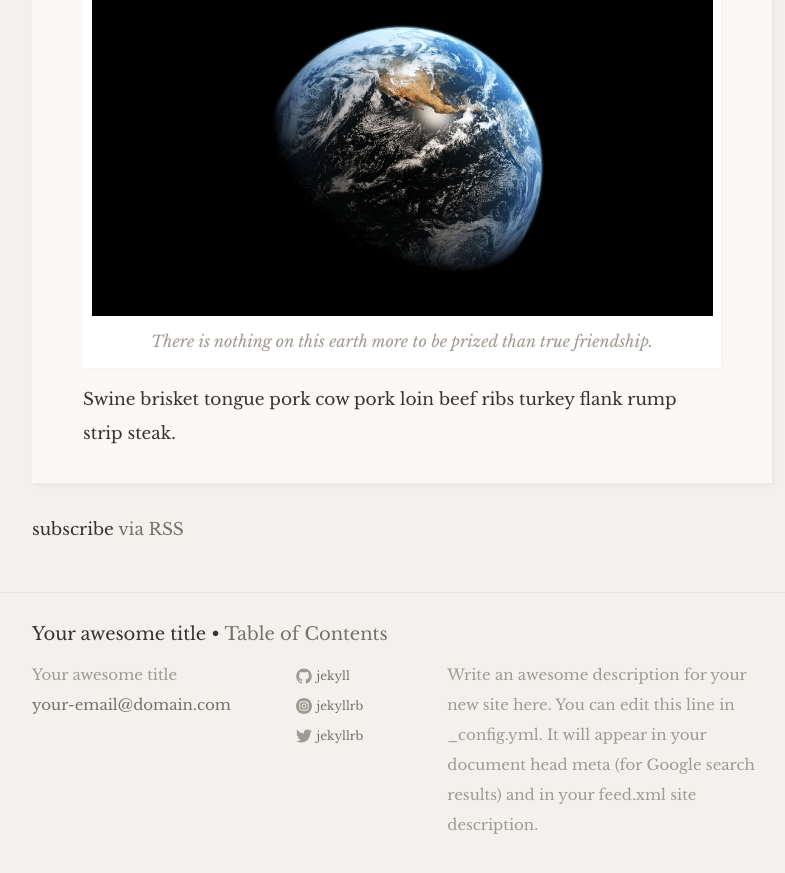
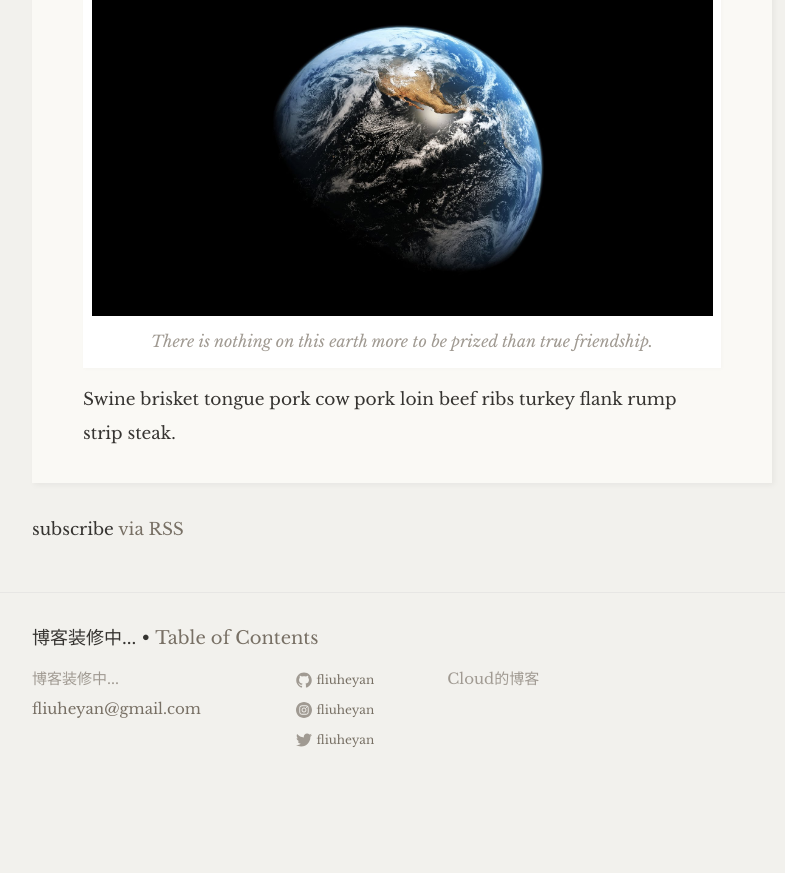
Before and after one commit to fliuheyan/fliuheyan.github.io, a Jekyll site: the page built from index.html, in a window 1280 px wide and 900 px high, scrolled down 1725 px. Shown: the top 873 px of the window, without its empty margins (238-1023 px from the left). Built offline with Jekyll 4.4.1, drawn with Linux system fonts in a browser that asks for light colours; some web fonts are replaced; after the commit the page ends 2539 px from its top, so only the background shows below that; some of the changed text lies outside the part shown.

Commit message:
change config file

```diff
--- a/_config.yml
+++ b/_config.yml
@@ -13,17 +13,15 @@
 # you will see them accessed via {{ site.title }}, {{ site.email }}, and so on.
 # You can create any custom variable you would like, and they will be accessible
 # in the templates via {{ site.myvariable }}.
-title: Your awesome title
-email: your-email@domain.com
+title: 博客装修中...
+email: fliuheyan@gmail.com
 description: > # this means to ignore newlines until "baseurl:"
-  Write an awesome description for your new site here. You can edit this
-  line in _config.yml. It will appear in your document head meta (for
-  Google search results) and in your feed.xml site description.
+  Cloud的博客
 baseurl: "" # the subpath of your site, e.g. /blog
-url: "https://ferrolho.github.io" # the base hostname & protocol for your site
-github_username:    jekyll
-instagram_username: jekyllrb
-twitter_username:   jekyllrb
+url: "fliuheyan" # the base hostname & protocol for your site
+github_username:    fliuheyan
+instagram_username: fliuheyan
+twitter_username:   fliuheyan
 
 # Build settings
 markdown: kramdown
```
